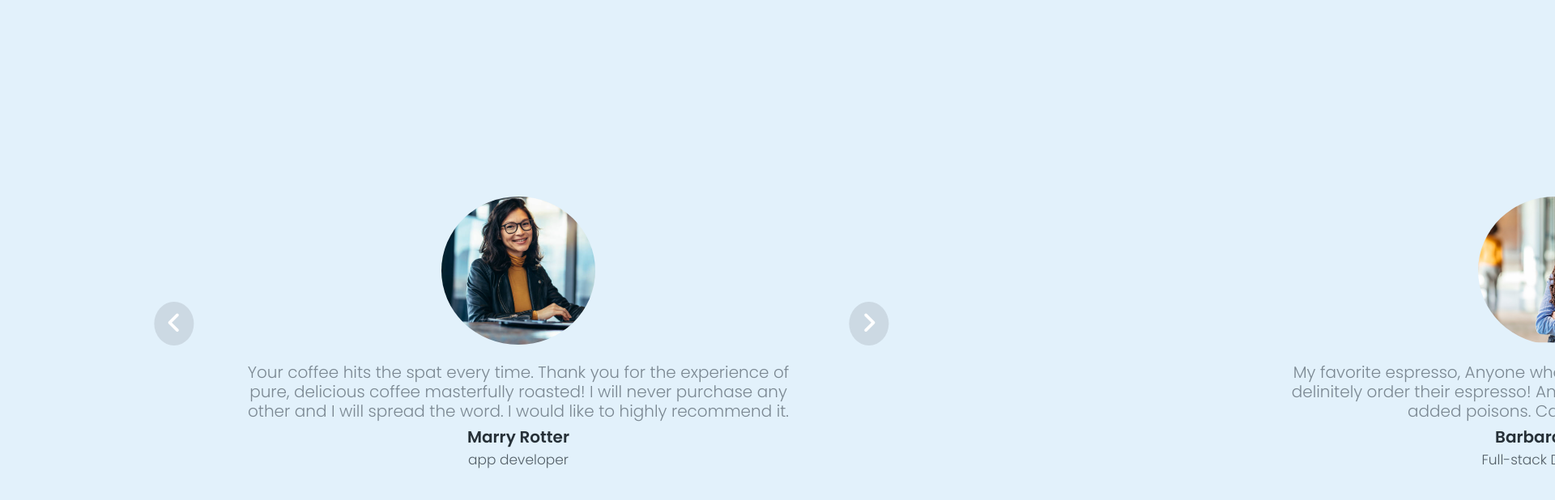
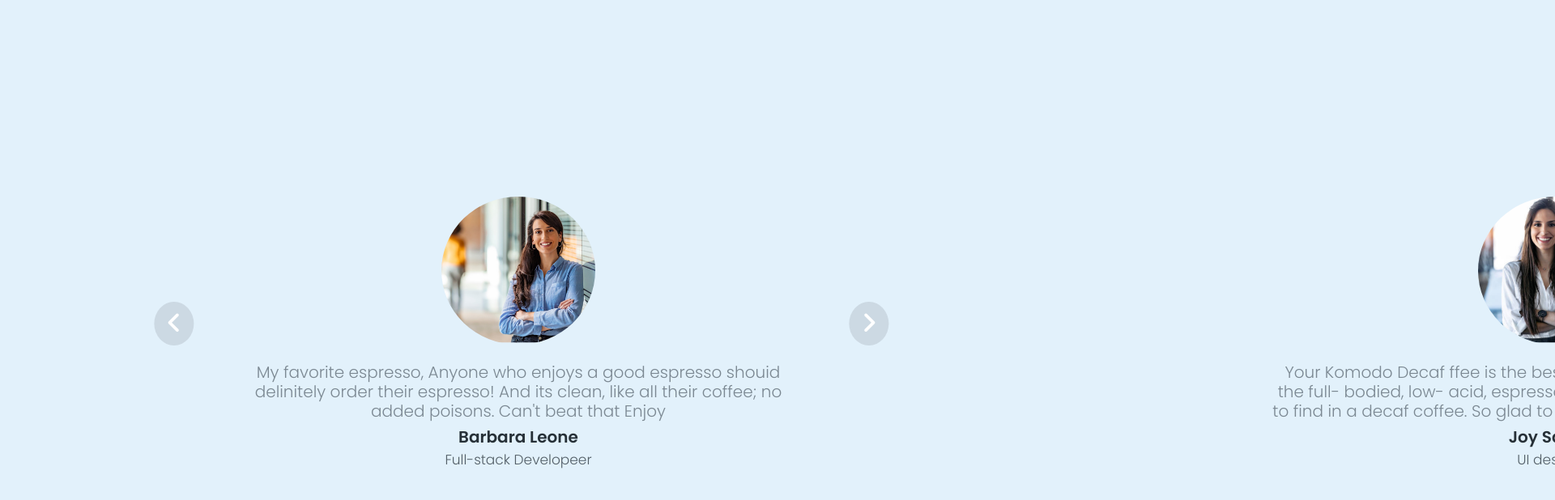
Before and after one commit to faizikhan07/simple-slider, a plain HTML site: page index.html in a window 1280 px wide. Both pictures are taken after a click on the button 1072 px from the left and 400 px from the top of the page. Shown: the top 618 px of the page at 81% size, 1920 px wide, since content can reach past the window. Drawn offline with Linux system fonts and the light colour scheme.

Commit message:
fix the bugs on css and javascript

```diff
--- a/main.js
+++ b/main.js
@@ -2,40 +2,45 @@
 // select the elements
 const btnRight = document.querySelector('.btn-right');
 const btnLeft = document.querySelector('.btn-left');
-const section = document.querySelectorAll('.section');
+const section = document.querySelectorAll('.section'); // change to an array
+
 
 let currentSlide = 0;
 const maxslide = section.length; // 3
 
-  section.forEach((s, i) => {
-    console.log(section);
-    s.style.transform = `translateX(${100 * (i - currentSlide)}%)`;
-});
+// the way that show the first slide for the user
+const showPerson = function () {
+  section.forEach((sections, index) => {
+    sections.style.transform = `translateX(${100 * (index - currentSlide)}%)`;
+    // 100 * i = 0 curr =0 => 100 *
+    // 100 * i = 1 curr 0 => 100%
+    // 100 * i = 2 curr 0 => 200%
+  });
+};
+showPerson();
 
-// 0% 100% 200%
-// addEventListener
+//show next person
+
+
+
 btnRight.addEventListener('click', function () {
-
-  section.forEach((s, i) => {
-    s.style.transform = `translateX(${100 * (i - currentSlide)}%)`;
-});
-
-  if (currentSlide === maxslide -1) {
+  if (currentSlide === maxslide - 1) {
     currentSlide = 0;
   } else {
     currentSlide++;
   }
+
+  showPerson();
+
 });
 
+//show last person
 btnLeft.addEventListener('click', function () {
-
-   if (currentSlide === 0) {
+  if (currentSlide === 0) {
     currentSlide = maxslide - 1;
   } else {
-    currentSlide --;
+    currentSlide--;
   }
 
-  section.forEach((s, i) => {
-    s.style.transform = `translateX(${100 * (i - currentSlide)}%)`;
+  showPerson();
 });
-});
--- a/style.css
+++ b/style.css
@@ -137,10 +137,9 @@ button {
 .section{
   position: absolute;
   width: 100%;
-
   transition: transform 1s ease;
 
-  overflow: visible;
+
 }
 
 
```
